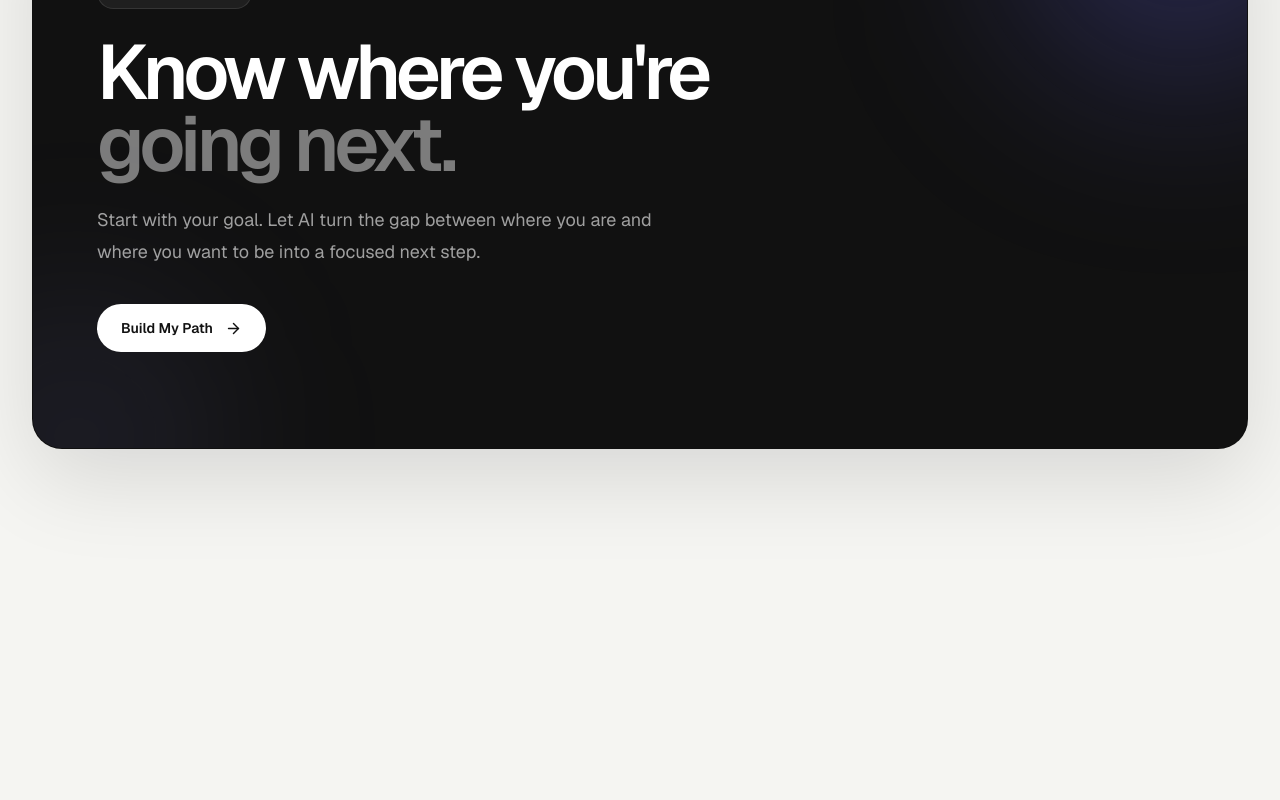
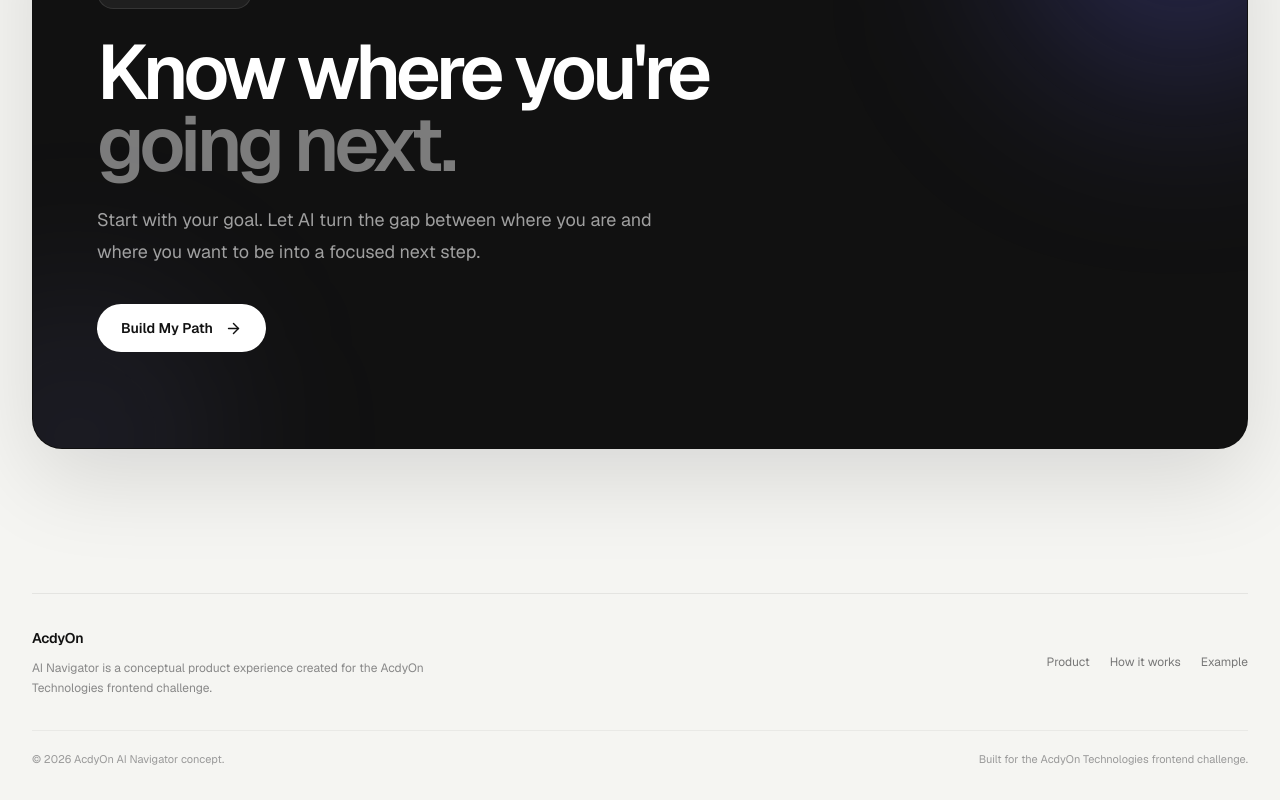
Before and after one commit to ManikantaPerla07/acdyon-ai-navigator, a Next.js app: page / in a window 1280 px wide. Shown: the part 3989-4789 px from the top of the page. Before the commit the page ends 4566 px from the top, so only its background shows below. Built offline with nearby package versions, Linux system fonts and the light colour scheme.

Commit message:
feat: complete landing page structure

```diff
--- a/src/app/page.tsx
+++ b/src/app/page.tsx
@@ -4,6 +4,7 @@ import ProblemSection from "@/components/ProblemSection";
 import HowItWorks from "@/components/HowItWorks";
 import ExamplePath from "@/components/ExamplePath";
 import FinalCTA from "@/components/FinalCTA";
+import Footer from "@/components/Footer";
 
 export default function Home() {
   return (
@@ -14,6 +15,7 @@ export default function Home() {
       <HowItWorks />
       <ExamplePath />
       <FinalCTA />
+      <Footer />
     </main>
   );
 }
--- /dev/null
+++ b/src/components/Footer.tsx
@@ -0,0 +1,53 @@
+import Link from "next/link";
+
+export default function Footer() {
+  return (
+    <footer className="px-5 pb-8 pt-4 sm:px-8">
+      <div className="mx-auto max-w-[1280px] border-t border-black/[0.07] pt-8">
+        <div className="flex flex-col gap-6 sm:flex-row sm:items-center sm:justify-between">
+          <div>
+            <Link
+              href="/"
+              className="text-sm font-semibold tracking-[-0.02em] text-[#111]"
+            >
+              AcdyOn
+            </Link>
+
+            <p className="mt-2 max-w-md text-xs leading-5 text-[#888]">
+              AI Navigator is a conceptual product experience created for the
+              AcdyOn Technologies frontend challenge.
+            </p>
+          </div>
+
+          <div className="flex items-center gap-5">
+            <a
+              href="#"
+              className="text-xs text-[#777] transition-colors hover:text-[#111]"
+            >
+              Product
+            </a>
+
+            <a
+              href="#how-it-works"
+              className="text-xs text-[#777] transition-colors hover:text-[#111]"
+            >
+              How it works
+            </a>
+
+            <a
+              href="#example"
+              className="text-xs text-[#777] transition-colors hover:text-[#111]"
+            >
+              Example
+            </a>
+          </div>
+        </div>
+
+        <div className="mt-8 flex flex-col gap-2 border-t border-black/[0.05] pt-5 text-[11px] text-[#999] sm:flex-row sm:items-center sm:justify-between">
+          <span>© 2026 AcdyOn AI Navigator concept.</span>
+          <span>Built for the AcdyOn Technologies frontend challenge.</span>
+        </div>
+      </div>
+    </footer>
+  );
+}
```
